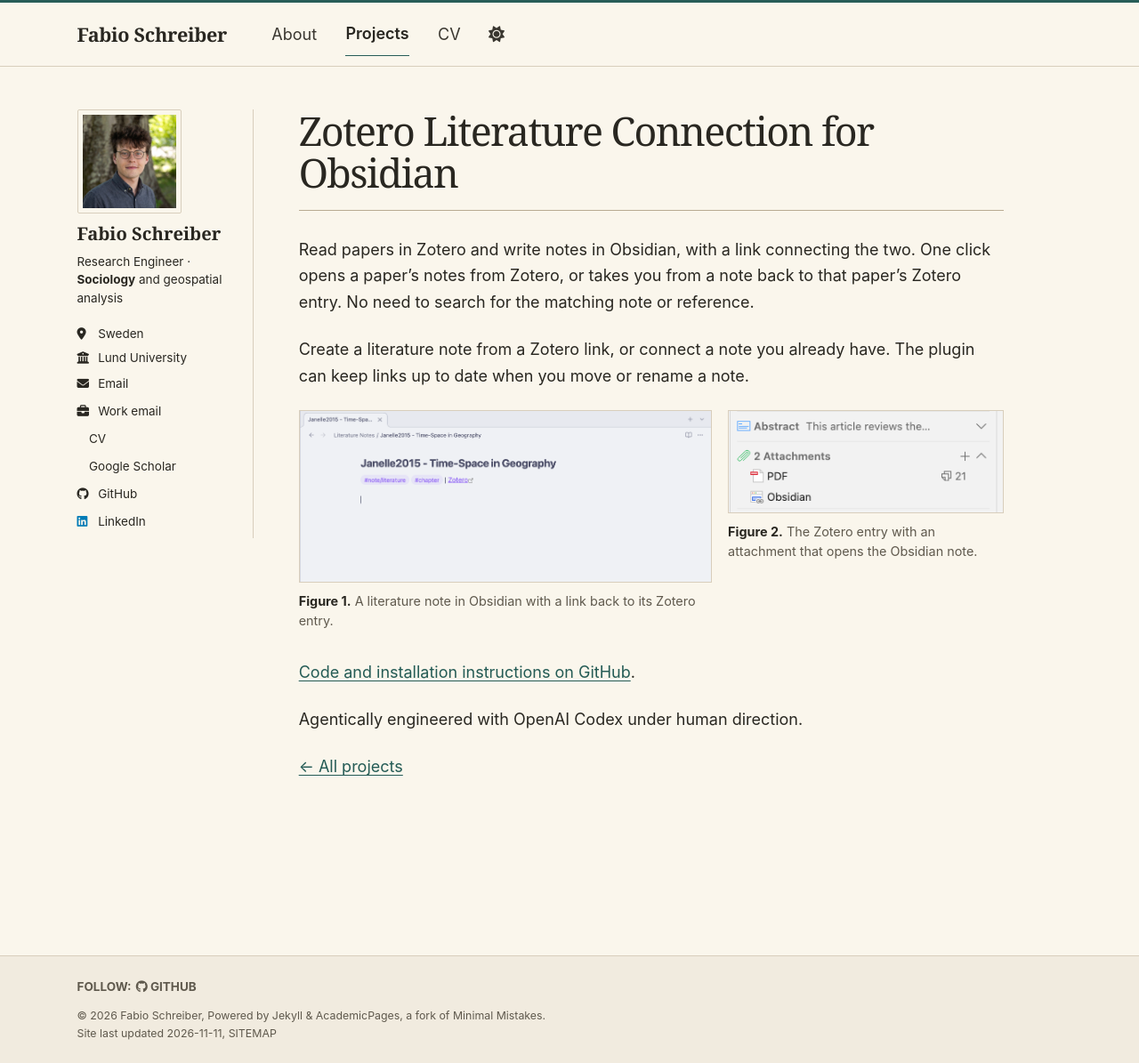
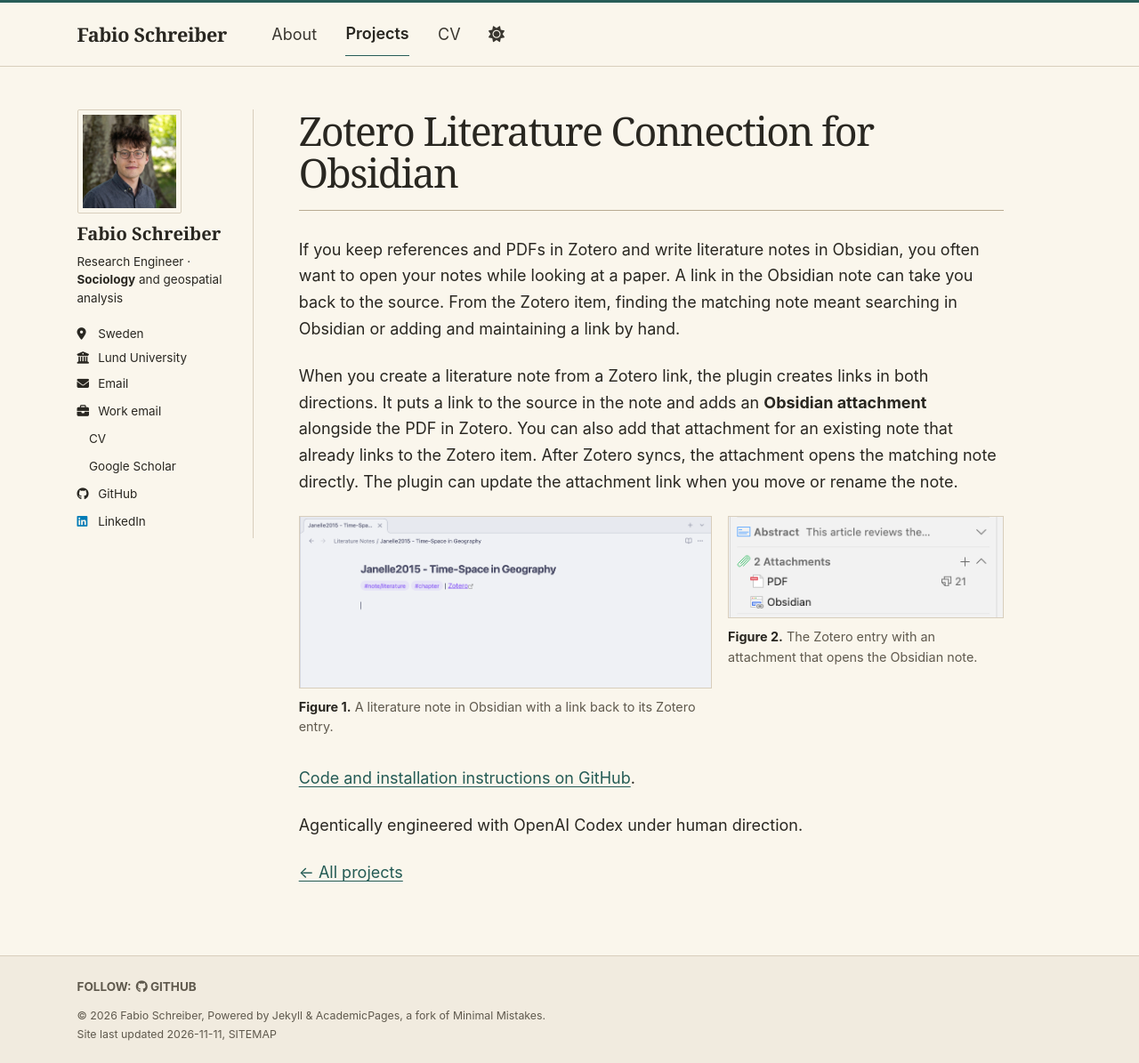
Before and after one commit to fab1s/fab1s.github.io, a Jekyll site: the page built from _portfolio/zotero-literature-connection.md, in a window 1280 px wide and 1195 px high. Shown: the whole window at 89% size. Built offline with Jekyll 4.4.1, drawn with Linux system fonts in a browser that asks for light colours; a style sheet for code colours, icons or effects is not loaded.

Commit message:
Explain what the Zotero plugin adds to the workflow

```diff
--- a/_portfolio/zotero-literature-connection.md
+++ b/_portfolio/zotero-literature-connection.md
@@ -11,9 +11,9 @@ preview_alt: "An Obsidian literature note with a link to its Zotero source"
 github: "https://github.com/fab1s/zotero-literature-link"
 ---
 
-Read papers in Zotero and write notes in Obsidian, with a link connecting the two. One click opens a paper’s notes from Zotero, or takes you from a note back to that paper’s Zotero entry. No need to search for the matching note or reference.
+If you keep references and PDFs in Zotero and write literature notes in Obsidian, you often want to open your notes while looking at a paper. A link in the Obsidian note can take you back to the source. From the Zotero item, finding the matching note meant searching in Obsidian or adding and maintaining a link by hand.
 
-Create a literature note from a Zotero link, or connect a note you already have. The plugin can keep links up to date when you move or rename a note.
+When you create a literature note from a Zotero link, the plugin creates links in both directions. It puts a link to the source in the note and adds an **Obsidian attachment** alongside the PDF in Zotero. You can also add that attachment for an existing note that already links to the Zotero item. After Zotero syncs, the attachment opens the matching note directly. The plugin can update the attachment link when you move or rename the note.
 
 <div class="paper-figure-pair">
   <figure class="paper-figure">
```
